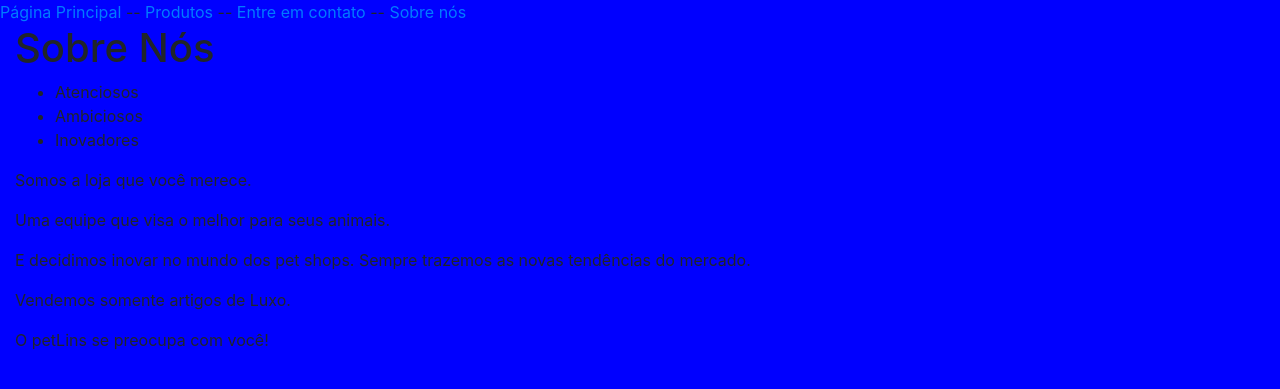
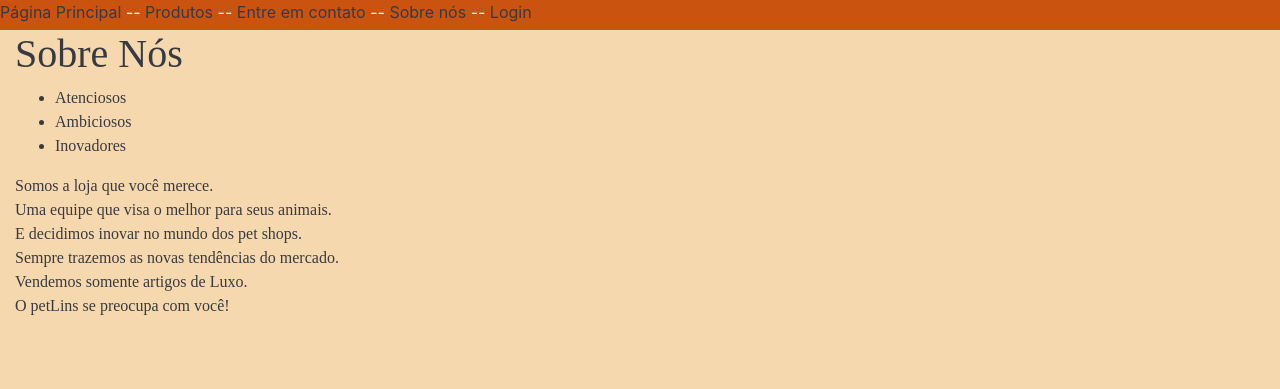
Before and after one commit to TaissaAlvesP/prj_lojavirtual, a Django app: template templates/main/sobre.html in a window 1280 px wide. Shown: the top 389 px of the page. Run offline with Django 3.2, Linux system fonts and the light colour scheme; the template is opened without the code that fills it, so the values that code supplies are empty; some libraries are stand-ins or nearby versions.

Commit message:
atualização css

```diff
--- a/static/css/styles.css
+++ b/static/css/styles.css
@@ -1,3 +1,25 @@
+
+
 body{
-    background-color: blue;
+    background-color:var(--cor1) ;
 }
+nav{background-color:var(--cor5);
+height : 30px;
+color: azure;
+}
+a{color: var(--cor3);
+}
+p,li,h1,h3,h5{color: var(--cor3);
+font-family: "Times New Roman";
+}
+img{width: 49%;
+}
+
+:root{
+/*variaveis */
+--cor1: #f6d8ae;
+--cor2: #909cc2;
+--cor3: #383a42;
+--cor4: #70ee9c;
+--cor5: #ca5310;
+}
--- a/templates/barra_navegacao.html
+++ b/templates/barra_navegacao.html
@@ -6,7 +6,8 @@ Todas as páginas vão mostrar a situação do carrinho, seestá vazio ou o que
   <a href="/">Página Principal</a>   --
   <a href="/produtos">Produtos</a>   --
   <a href="/contato">Entre em contato</a>   --
-  <a href="/sobre">Sobre nós</a>
+  <a href="/sobre">Sobre nós</a>    --
+    <a href="{% url 'login' %}">Login</a>
   {% if not user.is_anonymous %}
     <h3>Links Administrativos:</h3>
     <ul>
--- a/templates/main/index.html
+++ b/templates/main/index.html
@@ -20,7 +20,6 @@
     anônimo aparece um link para ele efetuar o login caso queira.-->
         {% if user.is_anonymous %}
             <h5>Não conectado {{ user.get_name }}</h5>
-            <a href="{% url 'login' %}">Login</a>
         {% else %}
             <h3>Seja bem vindo(a) {{ user.username }}</h3>
             <a href="{% url 'logout' %}">Logout</a>
--- a/templates/main/sobre.html
+++ b/templates/main/sobre.html
@@ -6,9 +6,10 @@
   <li>Ambiciosos</li>
   <li>Inovadores</li>
 </ul>
-<p>Somos a loja que você merece.</p>
-<p>Uma equipe que visa o melhor para seus animais.</p>
-<p>E decidimos inovar no mundo dos pet shops. Sempre trazemos as novas tendências do mercado.</p>
-<p>Vendemos somente artigos de Luxo.</p>
-<p>O petLins se preocupa com você! </p>
+<p>Somos a loja que você merece.<br>
+Uma equipe que visa o melhor para seus animais.<br>
+E decidimos inovar no mundo dos pet shops. <br>
+  Sempre trazemos as novas tendências do mercado.<br>
+Vendemos somente artigos de Luxo.<br>
+O petLins se preocupa com você! </p>
 {% endblock conteudo%}
```
Also changed, not shown: db.sqlite3.
